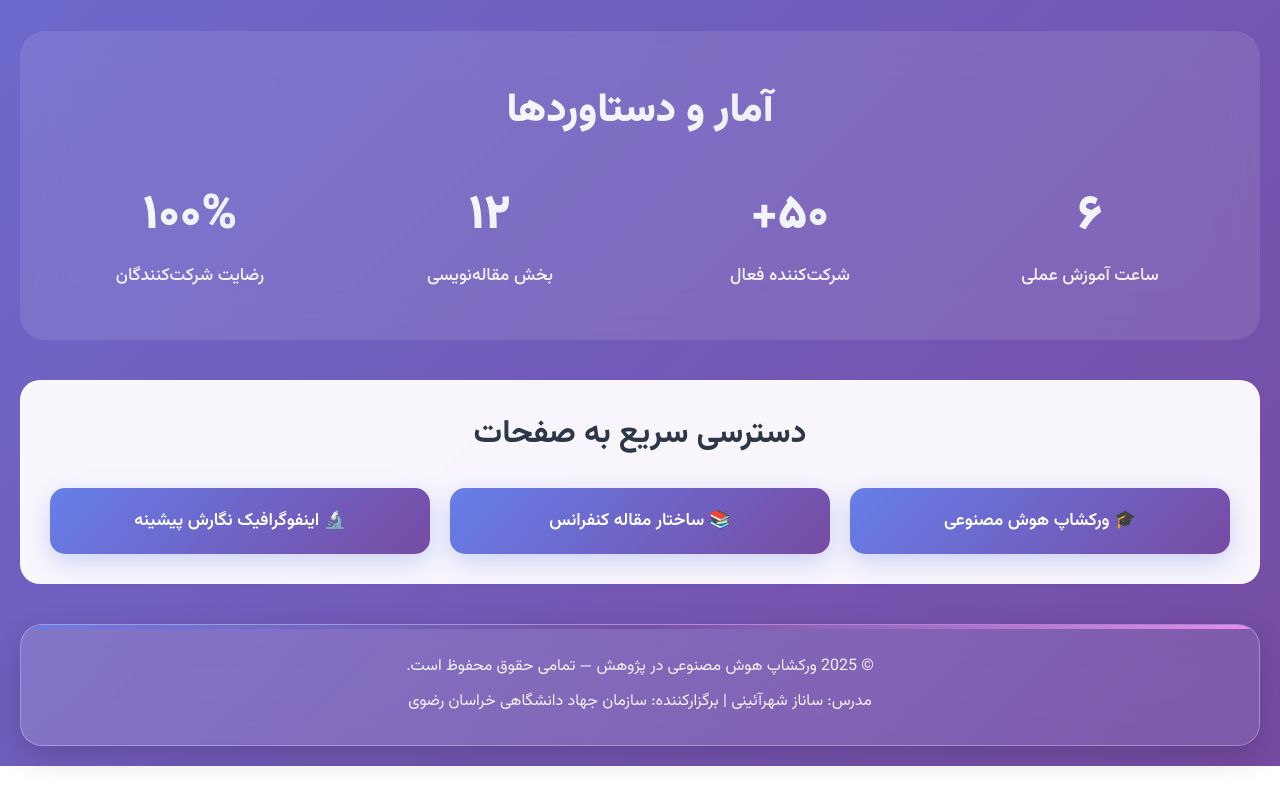
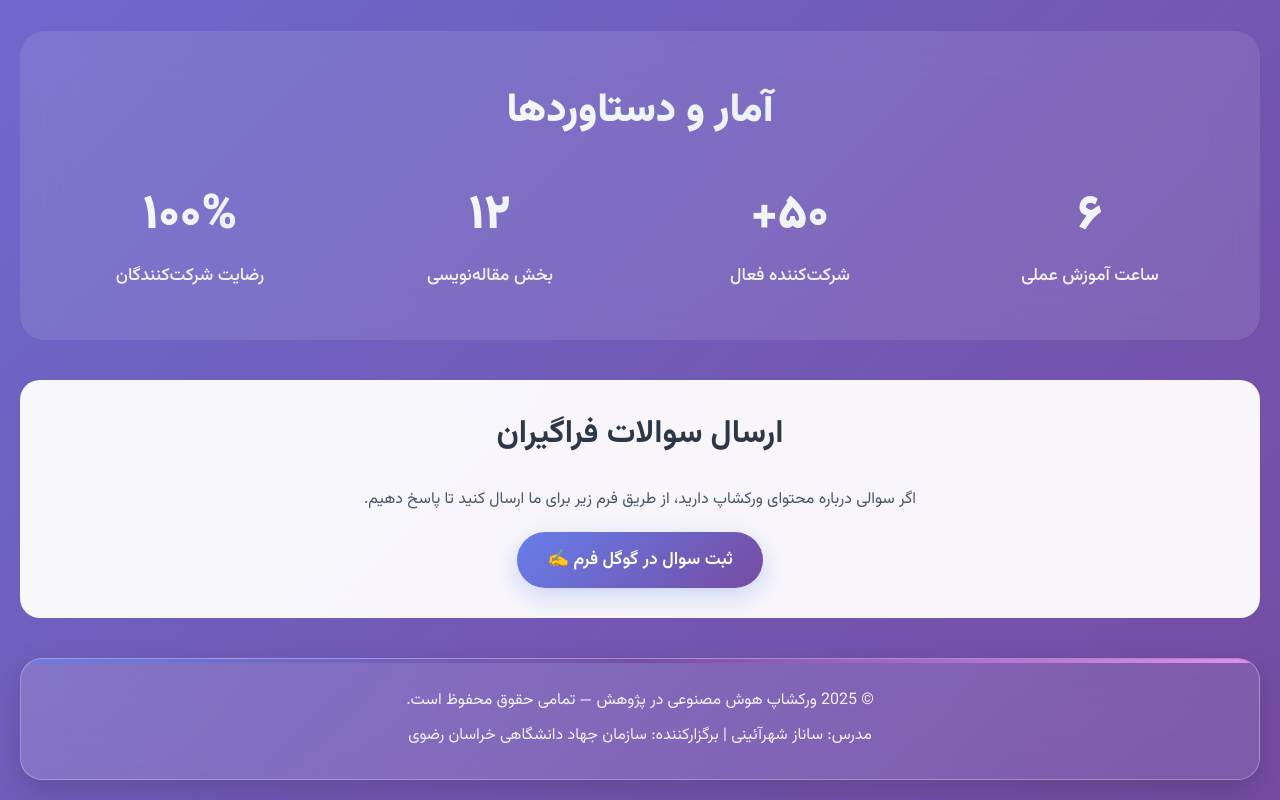
Before and after one commit to sanaz-shahraeini/ai-in-research-workshop, a plain HTML site: page index.html in a window 1280 px wide. Shown: the part 1456-2256 px from the top of the page. Before the commit the page ends 2222 px from the top, so only its background shows below. Drawn offline with nearby package versions, Linux system fonts and the light colour scheme.

Commit message:
add google form section

```diff
--- a/index.html
+++ b/index.html
@@ -842,19 +842,17 @@
                 </div>
             </section>
 
-    <!-- Navigation Menu -->
-    <section class="navigation-menu">
-        <h2 class="nav-title">دسترسی سریع به صفحات</h2>
-        <div class="nav-buttons">
-            <a href="workshop.html" class="nav-button">
-                🎓 ورکشاپ هوش مصنوعی
+    <!-- Questions (Google Form) -->
+    <section class="navigation-menu" aria-labelledby="questions-title">
+        <h2 id="questions-title" class="nav-title">ارسال سوالات فراگیران</h2>
+        <p style="text-align:center; color:#4a5568; margin-bottom:20px;">
+            اگر سوالی درباره محتوای ورکشاپ دارید، از طریق فرم زیر برای ما ارسال کنید تا پاسخ دهیم.
+        </p>
+        <div style="display:flex; justify-content:center;">
+            <!-- TODO: Replace the href with your real Google Form link -->
+            <a class="cta-button" href="https://docs.google.com/forms/d/e/1FAIpQLSeI5dNaxdwvTeazcodeVN1lgyssfdPCyp6IbjLC3KEFXjNN2Q/viewform?usp=header" target="_blank" rel="noopener noreferrer" aria-label="فرم ارسال سوالات در گوگل فرم">
+                ثبت سوال در گوگل فرم ✍️
             </a>
-            <a href="conference-structure.html" class="nav-button">
-                📚 ساختار مقاله کنفرانس
-            </a>
-                         <a href="related-works.html" class="nav-button">
-                 🔬 اینفوگرافیک نگارش پیشینه
-             </a>
         </div>
     </section>
 
```
